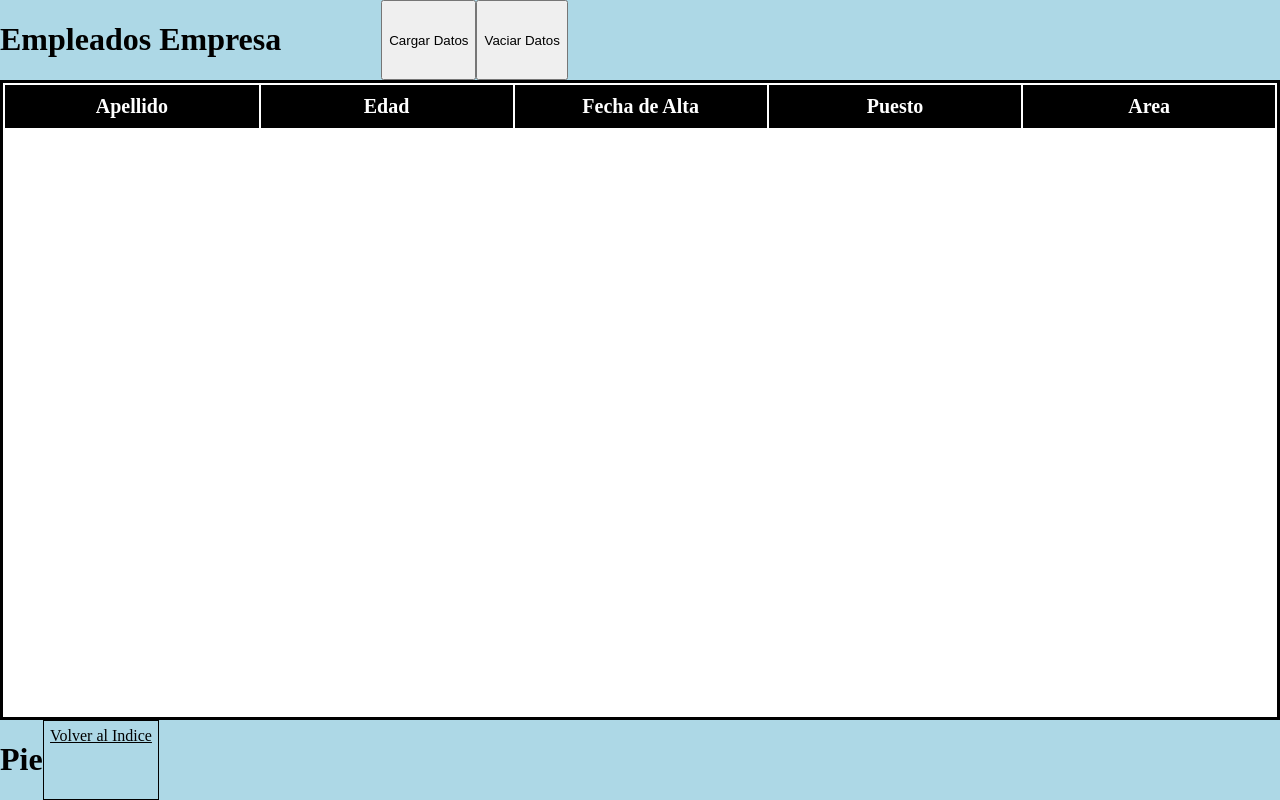
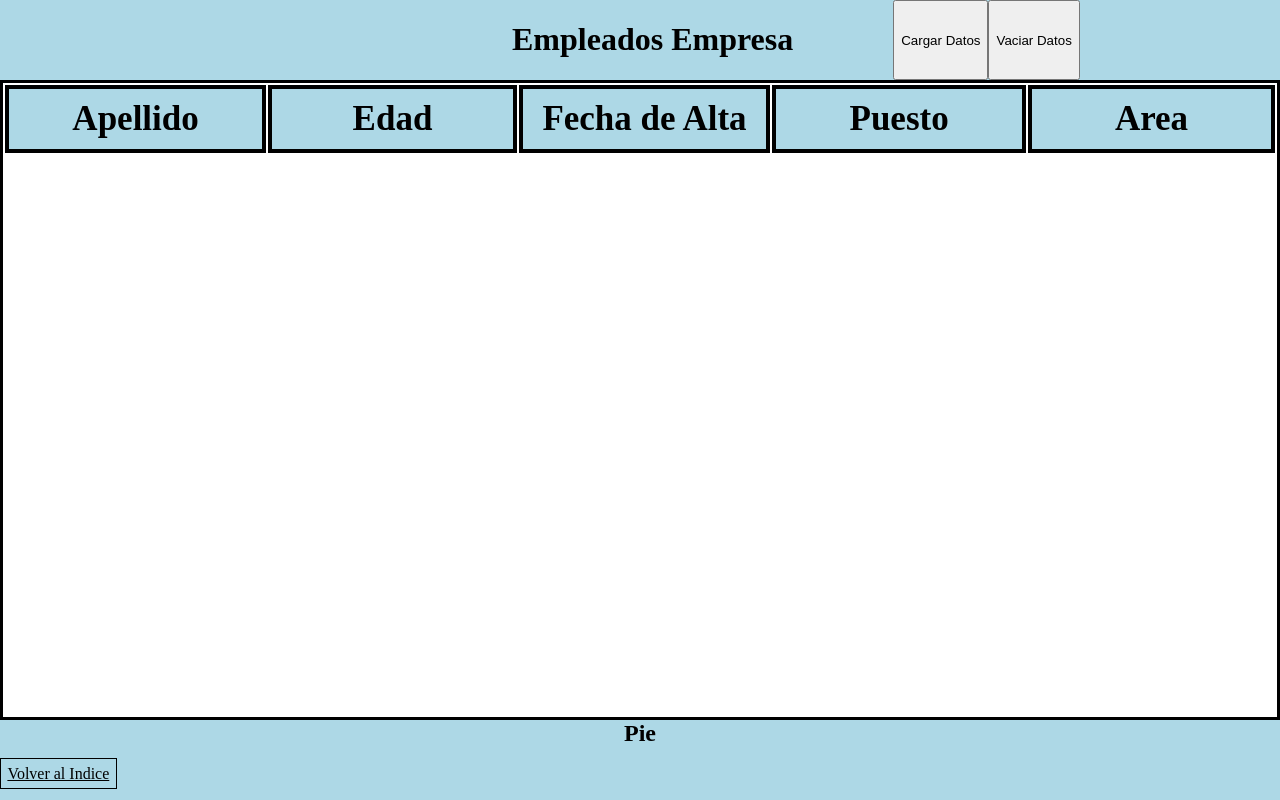
Before and after one commit to leonardoabalsamo/Proyecto_Labo_3, a PHP site: page /especiales/esp10TablaVariableArregloDeObjetos in a window 1280 px wide. Run offline with PHP 8.4, Linux system fonts and the light colour scheme; lists and menus that the app fills with data are empty; some libraries are stand-ins or nearby versions.

Commit message:
Mejoras1462021

```diff
--- a/especiales/esp10TablaVariableArregloDeObjetos/estiloesp10.css
+++ b/especiales/esp10TablaVariableArregloDeObjetos/estiloesp10.css
@@ -1,42 +1,47 @@
 
 html , body{ height: 100% ; height: 100%; margin:0%; padding:0%; }
 
-.conta , footer{ height:10%; background-color: lightblue; width: 100%; text-align:center; display:flex;}
+.conta { height:10%; background-color: lightblue; width: 100%; text-align:center; display:flex;}
 
+footer{ height:10%; background-color: lightblue; width: 100%;}
 
-table {width: 100%;height: 80%;border:solid; display:block;}
+h1 {padding:0%;margin-left: 40%;text-align: center;}
+h2 {padding:0%;margin:0%;text-align: center;}
 
-table thead{ display: block; width: 100%; margin:0%; padding:0%; }
+table {width: 100%;height: 80%; max-width: 100%; max-height: 80%; border:solid; display:block;}
+
+table thead{  display: block;  width: 100%; }
 
 thead [campo-dato="ape"], thead [campo-dato="edad"], thead [campo-dato="alta"], thead [campo-dato="puesto"], thead [campo-dato="area"] {
-    width: 265px;
-    height: 12%;
-    border-width: 2px;
-    background-color: black;
-    font-size: 20px;
-    font-weight: bold;
-    color: white;
-    box-sizing: border-box;
-    padding: 10px;
+        width: 300px;;
+        height: 7%;
+        border-style: solid;
+        border-color: black;
+        border-width: 4px;
+        background-color: lightblue;
+        font-size: 35px;
+        font-weight: bold;
+        color: black;
+        box-sizing: border-box;
+        padding: 10px;
 }
-
 
 table tbody{
     display: block;
     width: 100%;
-    height: 80%;
+    height: 88%;
     overflow-y: scroll;
     overflow-x: hidden;
 }
 
 
 
-table tbody tr:nth-child(odd){background-color: lightblue;}
+table tbody tr:nth-child(odd){background-color: lightgrey;}
 
 tbody [campo-dato="ape"],tbody [campo-dato="edad"],tbody [campo-dato="alta"],tbody [campo-dato="puesto"],tbody [campo-dato="area"] {
-    width: 270px;
-    height: 12%;
-    text-align: center;
-    font-size: 20px;
-    box-sizing: border-box;
+      width: 300px;
+      height: 35px;
+      text-align: center;
+      font-size: 25px;
+      font-weight: bold;
 }
--- a/especiales/esp10TablaVariableArregloDeObjetos/index.html
+++ b/especiales/esp10TablaVariableArregloDeObjetos/index.html
@@ -24,7 +24,7 @@
         </thead>
         <tbody id="bodytabla"></tbody>
       </table>
-      <footer><h1>Pie</h1> <a style="text-align: center;padding:0.5%;color:black;border:solid;border-width:1px;border-color:black;"href="../index.html">Volver al Indice</a></footer>
+      <footer><h2>Pie</h2><br><a style="text-align:center;padding:0.5%;color:black;border:solid;border-width:1px;border-color:black;"href="../index.html">Volver al Indice</a></footer>
     <script src="http://ajax.googleapis.com/ajax/libs/jquery/1.7.2/jquery.min.js"></script>
     <script src="./basedatos.json" type="text/javascript"></script>
     <script src="./esp10.js" type="text/javascript"></script>
```
